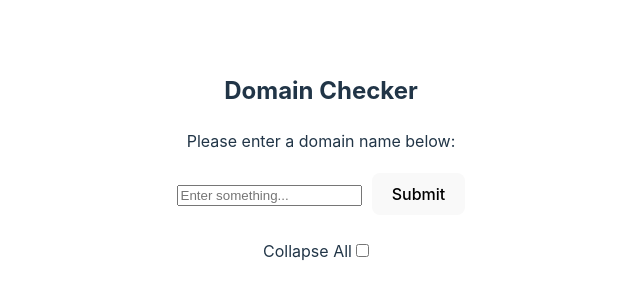
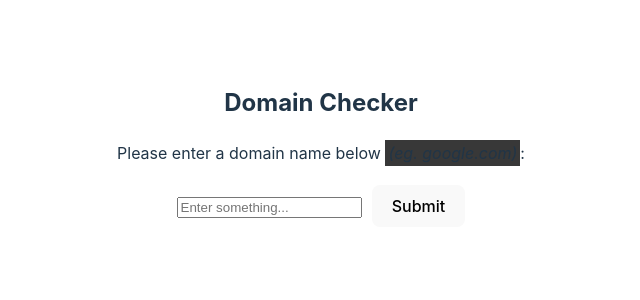
Before and after one commit to TysonThurman/domain-checker, a React (Vite) app in the folder client/: page / in a window 1280 px wide. Shown: the part 232-532 px from the top of the page, without its empty margins (319-959 px from the left). Built offline with nearby package versions, Linux system fonts and the light colour scheme.

Commit message:
front end updates

```diff
--- a/client/src/App.css
+++ b/client/src/App.css
@@ -56,3 +56,13 @@ label[for=collapsed] {
 .display-true {
   display:block;
 }
+
+.eg-text {
+  background-color: #383838;
+  padding:3px;
+  font-style: italic;
+}
+
+.collapse-checkbox {
+  margin-bottom:1.5em;
+}
--- a/client/src/App.jsx
+++ b/client/src/App.jsx
@@ -5,7 +5,7 @@ function App() {
 return (
   <div>
       <h2>Domain Checker</h2>
-      <p>Please enter a domain name below:</p>
+      <p>Please enter a domain name below <span className='eg-text'>(eg. google.com)</span>:</p>
       <FormComponent />
   </div>
 );
--- a/client/src/FormComponent.jsx
+++ b/client/src/FormComponent.jsx
@@ -54,11 +54,18 @@ const FormComponent = () => {
         <p className={`display-${errorDisplay} error-text`}>{errorText}</p>
         <br className={`display-${!errorDisplay}`} />
         <br className={`display-${!errorDisplay}`} />
-        <label htmlFor="collapsed">Collapse All</label>
-        <input onChange={handleCollapse} id="collapsed" type="checkbox" />
+        {/* <label htmlFor="collapsed">Collapse All</label>
+        <input onChange={handleCollapse} id="collapsed" type="checkbox" /> */}
       </form>
       <div id="resultdiv">
-      {result ? <ReactJson src={result} displayDataTypes={false} theme={"monokai"} name={result.domainName} collapsed={collapsed} /> : ''}
+      {result ?
+      <div>
+        <div className="collapse-checkbox">
+          <label htmlFor="collapsed">Collapse All</label>
+          <input onChange={handleCollapse} id="collapsed" type="checkbox" />
+        </div>
+        <ReactJson src={result} displayDataTypes={false} theme={"monokai"} name={result.domainName} collapsed={collapsed} /> </div>: ''
+      }
       </div>
 
     </div>
```
